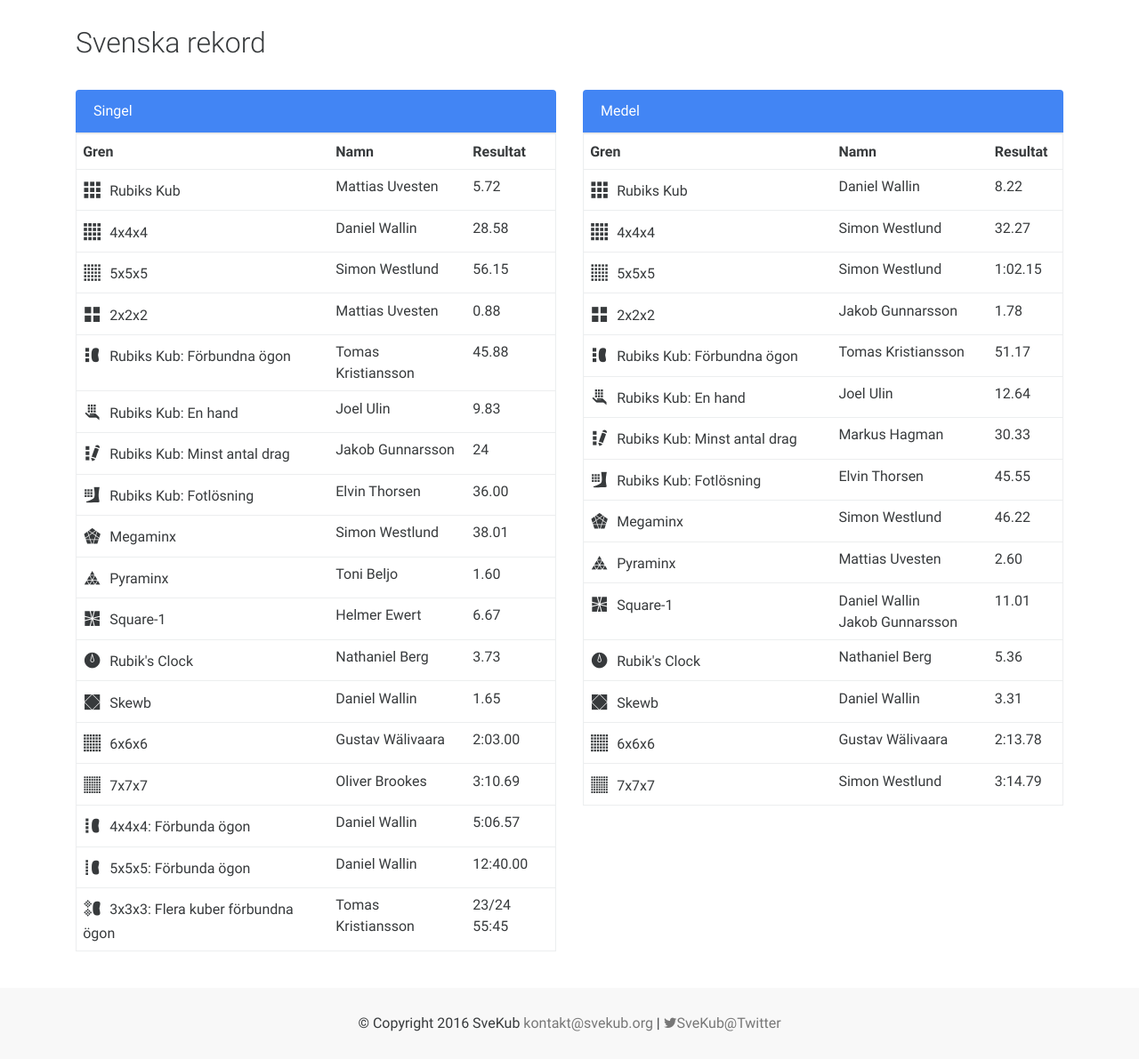
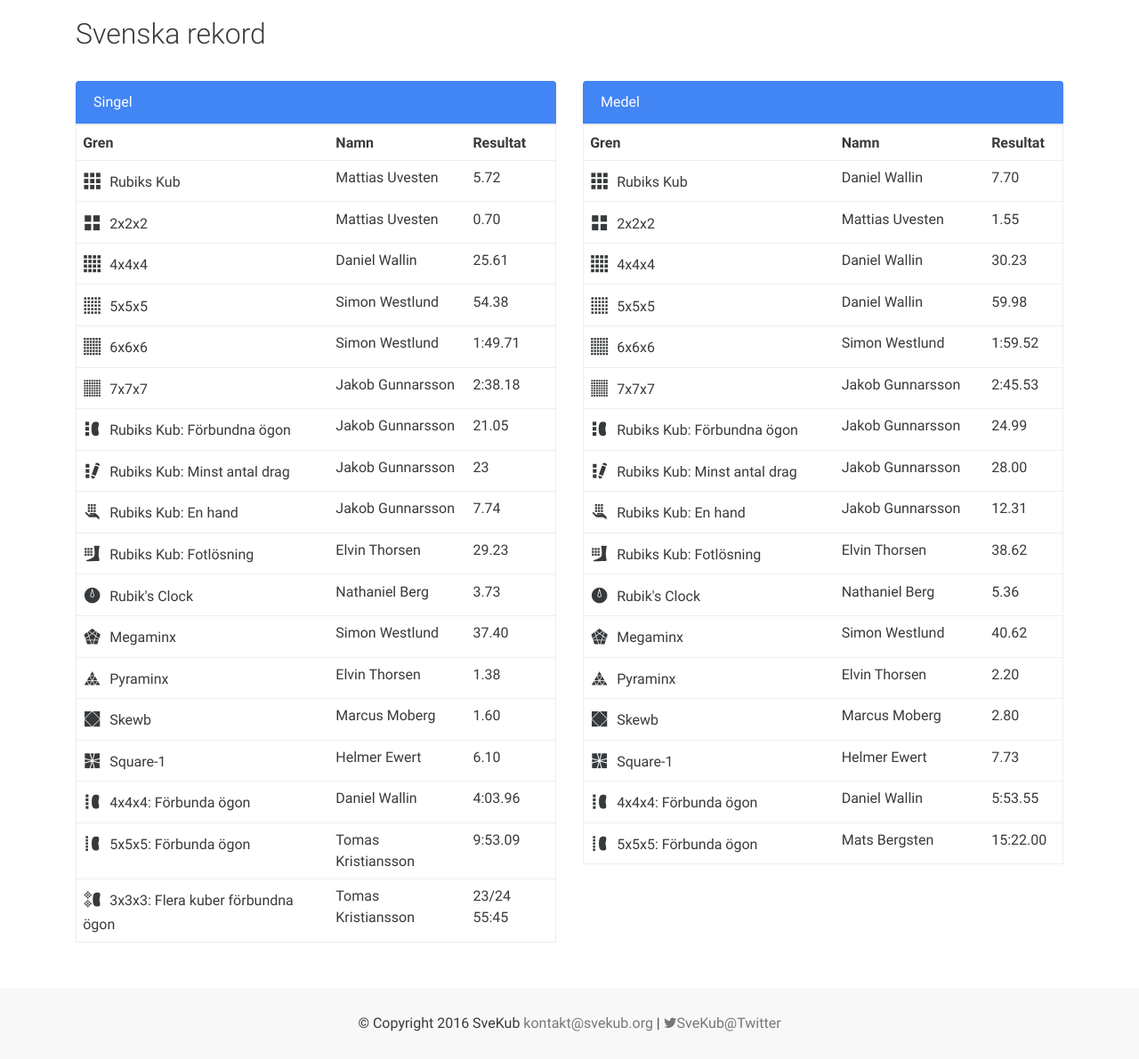
Before and after one commit to SveKub/SveKubOldSite, a Jekyll site: the page built from index.html, in a window 1280 px wide and 1400 px high, scrolled down 717 px, cut to the strip 209-1400 px from the top of the window. Shown: the whole strip at 89% size. Built offline with Jekyll 4.4.1, drawn with Linux system fonts in a browser that asks for light colours; nearby versions of some CDN libraries; some of the changed text lies outside the part shown.

Commit message:
Uppdaterat sidan

```diff
--- a/_data/tavlingar.yml
+++ b/_data/tavlingar.yml
@@ -1,9 +1,3 @@
-- namn: SSL 1 Åkers Styckebruk 2019
-  url: https://www.worldcubeassociation.org/competitions/SSL1AkersStyckebruk2019
-  datum: 9 - 10 Mars 2019
-- namn: SSL 2 Skurup 2019
-  url: https://www.worldcubeassociation.org/competitions/SSL2Skurup2019
-  datum: 13 - 14 April 2019
 - namn: Swedish Championship 2019
   url: https://www.worldcubeassociation.org/competitions/SwedishChampionship2019
   datum: 30 Maj - 2 Juni 2019
--- a/index.html
+++ b/index.html
@@ -74,22 +74,22 @@
                 <table class="table records">
                     <tr><th>Gren</th><th>Namn</th><th>Resultat</th></tr>
                     <tr><td><span class="cubing-icon icon-333"> </span><span> Rubiks Kub</span></td><td>Mattias Uvesten</td><td>5.72</td></tr>
-                    <tr><td><span class="cubing-icon icon-444"> </span><span> 4x4x4</span></td><td>Daniel Wallin</td><td>28.58</td></tr>
-                    <tr><td><span class="cubing-icon icon-555"> </span><span> 5x5x5</span></td><td>Simon Westlund</td><td>56.15</td></tr>
-                    <tr><td><span class="cubing-icon icon-222"> </span><span> 2x2x2</span></td><td>Mattias Uvesten</td><td>0.88</td></tr>
-                    <tr><td><span class="cubing-icon icon-333bf"> </span><span> Rubiks Kub: Förbundna ögon</span></td><td>Tomas Kristiansson</td><td>45.88</td></tr>
-                    <tr><td><span class="cubing-icon icon-333oh"> </span><span> Rubiks Kub: En hand</span></td><td>Joel Ulin</td><td>9.83</td></tr>
-                    <tr><td><span class="cubing-icon icon-333fm"> </span><span> Rubiks Kub: Minst antal drag</span></td><td>Jakob Gunnarsson</td><td>24</td></tr>
-                    <tr><td><span class="cubing-icon icon-333ft"> </span><span> Rubiks Kub: Fotlösning</span></td><td>Elvin Thorsen</td><td>36.00</td></tr>
-                    <tr><td><span class="cubing-icon icon-minx"> </span><span> Megaminx</span></td><td>Simon Westlund</td><td>38.01</td></tr>
-                    <tr><td><span class="cubing-icon icon-pyram"> </span><span> Pyraminx</span></td><td>Toni Beljo</td><td>1.60</td></tr>
-                    <tr><td><span class="cubing-icon icon-sq1"> </span><span> Square-1</span></td><td>Helmer Ewert</td><td>6.67</td></tr>
+                    <tr><td><span class="cubing-icon icon-222"> </span><span> 2x2x2</span></td><td>Mattias Uvesten</td><td>0.70</td></tr>
+                    <tr><td><span class="cubing-icon icon-444"> </span><span> 4x4x4</span></td><td>Daniel Wallin</td><td>25.61</td></tr>
+                    <tr><td><span class="cubing-icon icon-555"> </span><span> 5x5x5</span></td><td>Simon Westlund</td><td>54.38</td></tr>
+                    <tr><td><span class="cubing-icon icon-666"> </span><span> 6x6x6</span></td><td>Simon Westlund</td><td>1:49.71</td></tr>
+                    <tr><td><span class="cubing-icon icon-777"> </span><span> 7x7x7</span></td><td>Jakob Gunnarsson</td><td>2:38.18</td></tr>
+                    <tr><td><span class="cubing-icon icon-333bf"> </span><span> Rubiks Kub: Förbundna ögon</span></td><td>Jakob Gunnarsson</td><td>21.05</td></tr>
+                    <tr><td><span class="cubing-icon icon-333fm"> </span><span> Rubiks Kub: Minst antal drag</span></td><td>Jakob Gunnarsson</td><td>23</td></tr>
+                    <tr><td><span class="cubing-icon icon-333oh"> </span><span> Rubiks Kub: En hand</span></td><td>Jakob Gunnarsson</td><td>7.74</td></tr>
+                    <tr><td><span class="cubing-icon icon-333ft"> </span><span> Rubiks Kub: Fotlösning</span></td><td>Elvin Thorsen</td><td>29.23</td></tr>
                     <tr><td><span class="cubing-icon icon-clock"> </span><span> Rubik's Clock</span></td><td>Nathaniel Berg</td><td>3.73</td></tr>
-                    <tr><td><span class="cubing-icon icon-skewb"> </span><span> Skewb</span></td><td>Daniel Wallin</td><td>1.65</td></tr>
-                    <tr><td><span class="cubing-icon icon-666"> </span><span> 6x6x6</span></td><td>Gustav Wälivaara</td><td>2:03.00</td></tr>
-                    <tr><td><span class="cubing-icon icon-777"> </span><span> 7x7x7</span></td><td>Oliver Brookes</td><td>3:10.69</td></tr>
-                    <tr><td><span class="cubing-icon icon-444bf"> </span><span> 4x4x4: Förbunda ögon</span></td><td>Daniel Wallin</td><td>5:06.57</td></tr>
-                    <tr><td><span class="cubing-icon icon-555bf"> </span><span> 5x5x5: Förbunda ögon</span></td><td>Daniel Wallin</td><td>12:40.00</td></tr>
+                    <tr><td><span class="cubing-icon icon-minx"> </span><span> Megaminx</span></td><td>Simon Westlund</td><td>37.40</td></tr>
+                    <tr><td><span class="cubing-icon icon-pyram"> </span><span> Pyraminx</span></td><td>Elvin Thorsen</td><td>1.38</td></tr>
+                    <tr><td><span class="cubing-icon icon-skewb"> </span><span> Skewb</span></td><td>Marcus Moberg</td><td>1.60</td></tr>
+                    <tr><td><span class="cubing-icon icon-sq1"> </span><span> Square-1</span></td><td>Helmer Ewert</td><td>6.10</td></tr>
+                    <tr><td><span class="cubing-icon icon-444bf"> </span><span> 4x4x4: Förbunda ögon</span></td><td>Daniel Wallin</td><td>4:03.96</td></tr>
+                    <tr><td><span class="cubing-icon icon-555bf"> </span><span> 5x5x5: Förbunda ögon</span></td><td>Tomas Kristiansson</td><td>9:53.09</td></tr>
                     <tr><td><span class="cubing-icon icon-333mbf"> </span><span> 3x3x3: Flera kuber förbundna ögon</span></td><td>Tomas Kristiansson</td><td>23/24 55:45</td></tr>
                 </table>
           </div>
@@ -99,21 +99,25 @@
                 <div class="card-header primary-color white-text">Medel</div>
                 <table class="table records">
                     <tr><th>Gren</th><th>Namn</th><th>Resultat</th></tr>
-                    <tr><td><span class="cubing-icon icon-333"> </span><span> Rubiks Kub</span></td><td>Daniel Wallin</td><td>8.22</td></tr>
-                    <tr><td><span class="cubing-icon icon-444"> </span><span> 4x4x4</span></td><td>Simon Westlund</td><td>32.27</td></tr>
-                    <tr><td><span class="cubing-icon icon-555"> </span><span> 5x5x5</span></td><td>Simon Westlund</td><td>1:02.15</td></tr>
-                    <tr><td><span class="cubing-icon icon-222"> </span><span> 2x2x2</span></td><td>Jakob Gunnarsson</td><td>1.78</td></tr>
-                    <tr><td><span class="cubing-icon icon-333bf"> </span><span> Rubiks Kub: Förbundna ögon</span></td><td>Tomas Kristiansson</td><td>51.17</td></tr>
-                    <tr><td><span class="cubing-icon icon-333oh"> </span><span> Rubiks Kub: En hand</span></td><td>Joel Ulin</td><td>12.64</td></tr>
-                    <tr><td><span class="cubing-icon icon-333fm"> </span><span> Rubiks Kub: Minst antal drag</span></td><td>Markus Hagman</td><td>30.33</td></tr>
-                    <tr><td><span class="cubing-icon icon-333ft"> </span><span> Rubiks Kub: Fotlösning</span></td><td>Elvin Thorsen</td><td>45.55</td></tr>
-                    <tr><td><span class="cubing-icon icon-minx"> </span><span> Megaminx</span></td><td>Simon Westlund</td><td>46.22</td></tr>
-                    <tr><td><span class="cubing-icon icon-pyram"> </span><span> Pyraminx</span></td><td>Mattias Uvesten</td><td>2.60</td></tr>
-                    <tr><td><span class="cubing-icon icon-sq1"> </span><span> Square-1</span></td><td>Daniel Wallin </br>Jakob Gunnarsson</td><td>11.01</td></tr>
+                    <tr><td><span class="cubing-icon icon-333"> </span><span> Rubiks Kub</span></td><td>Daniel Wallin</td><td>7.70</td></tr>
+                    <tr><td><span class="cubing-icon icon-222"> </span><span> 2x2x2</span></td><td>Mattias Uvesten</td><td>1.55</td></tr>
+                    <tr><td><span class="cubing-icon icon-444"> </span><span> 4x4x4</span></td><td>Daniel Wallin</td><td>30.23</td></tr>
+                    <tr><td><span class="cubing-icon icon-555"> </span><span> 5x5x5</span></td><td>Daniel Wallin</td><td>59.98</td></tr>
+                    <tr><td><span class="cubing-icon icon-666"> </span><span> 6x6x6</span></td><td>Simon Westlund</td><td>1:59.52</td></tr>
+                    <tr><td><span class="cubing-icon icon-777"> </span><span> 7x7x7</span></td><td>Jakob Gunnarsson</td><td>2:45.53</td></tr>
+                    <tr><td><span class="cubing-icon icon-333bf"> </span><span> Rubiks Kub: Förbundna ögon</span></td><td>Jakob Gunnarsson</td><td>24.99</td></tr>
+                    <tr><td><span class="cubing-icon icon-333fm"> </span><span> Rubiks Kub: Minst antal drag</span></td><td>Jakob Gunnarsson</td><td>28.00</td></tr>
+                    <tr><td><span class="cubing-icon icon-333oh"> </span><span> Rubiks Kub: En hand</span></td><td>Jakob Gunnarsson</td><td>12.31</td></tr>
+                    <tr><td><span class="cubing-icon icon-333ft"> </span><span> Rubiks Kub: Fotlösning</span></td><td>Elvin Thorsen</td><td>38.62</td></tr>
                     <tr><td><span class="cubing-icon icon-clock"> </span><span> Rubik's Clock</span></td><td>Nathaniel Berg</td><td>5.36</td></tr>
-                    <tr><td><span class="cubing-icon icon-skewb"> </span><span> Skewb</span></td><td>Daniel Wallin</td><td>3.31</td></tr>
-                    <tr><td><span class="cubing-icon icon-666"> </span><span> 6x6x6</span></td><td>Gustav Wälivaara</td><td>2:13.78</td></tr>
-                    <tr><td><span class="cubing-icon icon-777"> </span><span> 7x7x7</span></td><td>Simon Westlund</td><td>3:14.79</td></tr>
+                    <tr><td><span class="cubing-icon icon-minx"> </span><span> Megaminx</span></td><td>Simon Westlund</td><td>40.62</td></tr>
+                    <tr><td><span class="cubing-icon icon-pyram"> </span><span> Pyraminx</span></td><td>Elvin Thorsen</td><td>2.20</td></tr>
+                    <tr><td><span class="cubing-icon icon-skewb"> </span><span> Skewb</span></td><td>Marcus Moberg</td><td>2.80</td></tr>
+                    <tr><td><span class="cubing-icon icon-sq1"> </span><span> Square-1</span></td><td>Helmer Ewert</td><td>7.73</td></tr>
+                    <tr><td><span class="cubing-icon icon-444bf"> </span><span> 4x4x4: Förbunda ögon</span></td><td>Daniel Wallin</td><td>5:53.55</td></tr>
+                    <tr><td><span class="cubing-icon icon-555bf"> </span><span> 5x5x5: Förbunda ögon</span></td><td>Mats Bergsten</td><td>15:22.00</td></tr>
+
+
                 </table>
             </div>
         </div>
```
Also changed, not shown: _data/genomfordaTavlingar.yml (+12 -0 lines).
